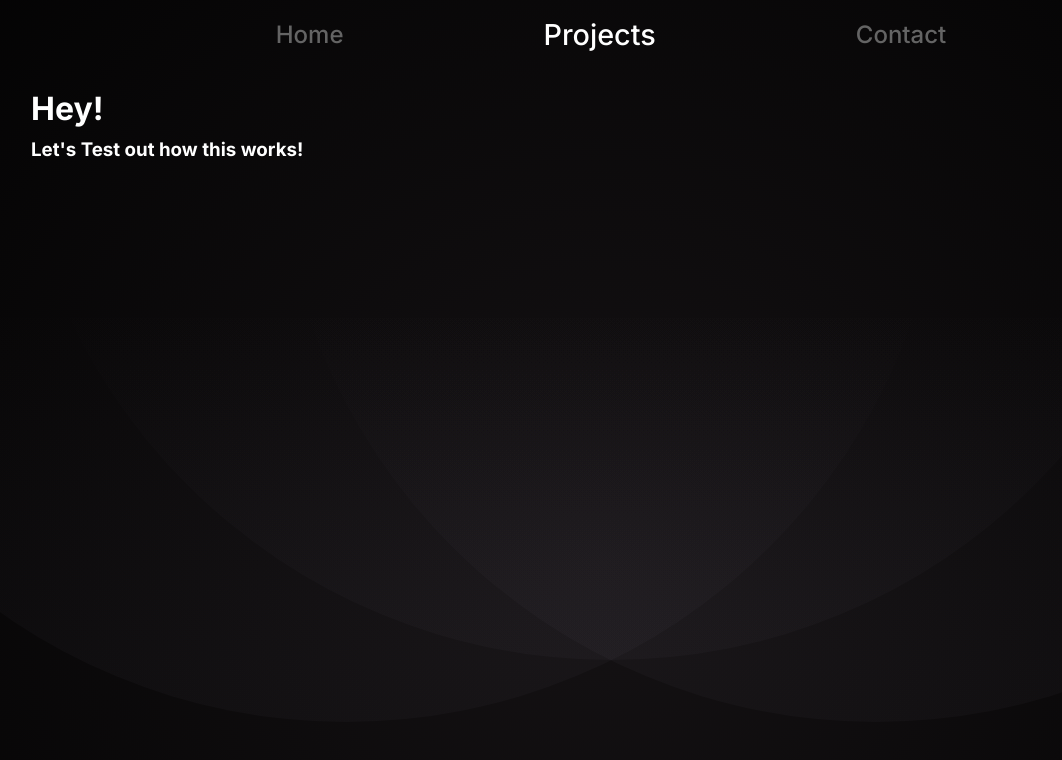
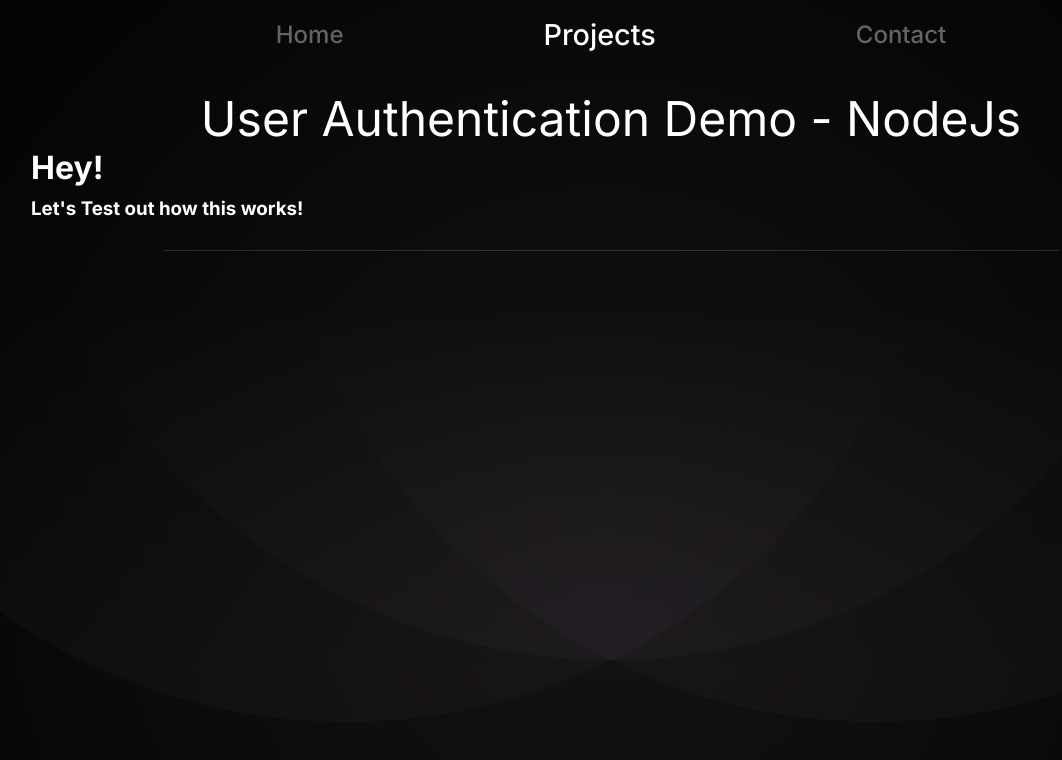
Before and after one commit to ItsHyde-dev/Web-Portfolio, a React (Create React App) app: page /projects/nodeApiTest in a window 1280 px wide. Shown: the top 760 px of the page, without its empty margins (29-1091 px from the left). Built offline with nearby package versions, Linux system fonts and the light colour scheme.

Commit message:
added expanding div to rest api page

```diff
--- a/src/components/code-test-pages/node-rest-api/node-rest-api-test-page.tsx
+++ b/src/components/code-test-pages/node-rest-api/node-rest-api-test-page.tsx
@@ -1,12 +1,14 @@
 import React from 'react';
 import Navbar from '../../navbar/navbar';
 import styles from './node-rest-api-test.module.css'
-import animation from'../../../common/styles/animations.module.css'
+import animation from '../../../common/styles/animations.module.css'
+import position from '../../../common/styles/positioning.module.css'
 
 export default function NodeRestApiTestPage() {
     return (
         <div>
-            <Navbar highlight="projects"/>
+            <Navbar highlight="projects" />
+            <div className={styles.title}>User Authentication Demo - NodeJs</div>
             <h1 className={`
                 ${styles.heading}
                 ${animation.slide_in_left_small}
@@ -16,6 +18,11 @@ export default function NodeRestApiTestPage() {
                 ${styles.delay_subtext}
                 ${animation.slide_in_left_small}
             `}>Let's Test out how this works!</h3>
+            <div className={`
+                ${styles.expanding_divider}
+                ${position.vertical_center}
+                ${animation.expand_from_center}
+            `} />
         </div>
     )
 }
--- a/src/components/code-test-pages/node-rest-api/node-rest-api-test.module.css
+++ b/src/components/code-test-pages/node-rest-api/node-rest-api-test.module.css
@@ -8,3 +8,17 @@
 .delay_subtext {
     animation-duration: 1.3s;
 }
+
+.title {
+    font-size: 3rem;
+    text-align: center;
+}
+
+.expanding_divider {
+    background-color: rgba(180, 180, 180, 0.2);
+    width: 70%;
+    height: 1px;
+    animation-duration: 1.5s;
+    margin: auto;
+    margin-top: 20px;
+}
--- a/src/components/projects/projects.module.css
+++ b/src/components/projects/projects.module.css
@@ -86,6 +86,7 @@ li::marker{
 .logos {
     padding: 0 40px 0 0;
     height: 24px;
+    cursor: pointer;
 }
 
 .tech_logos {
```
